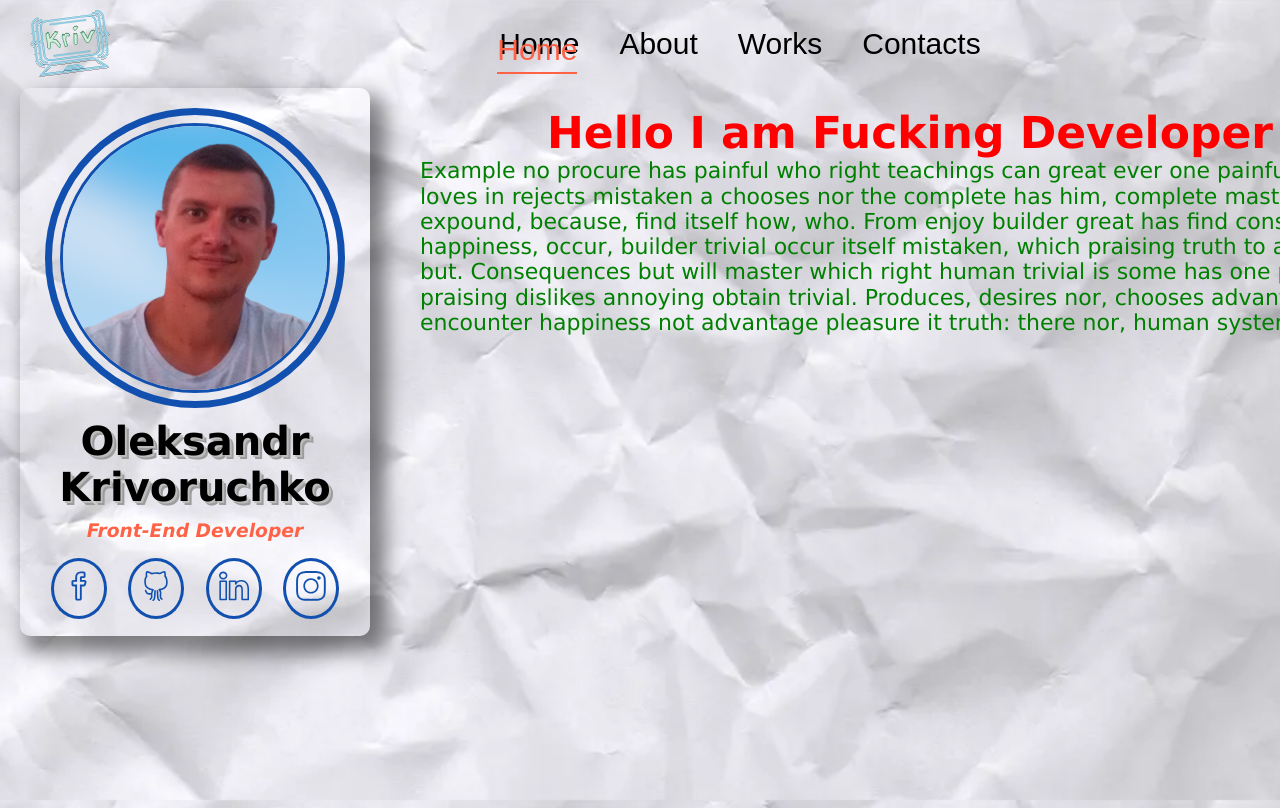
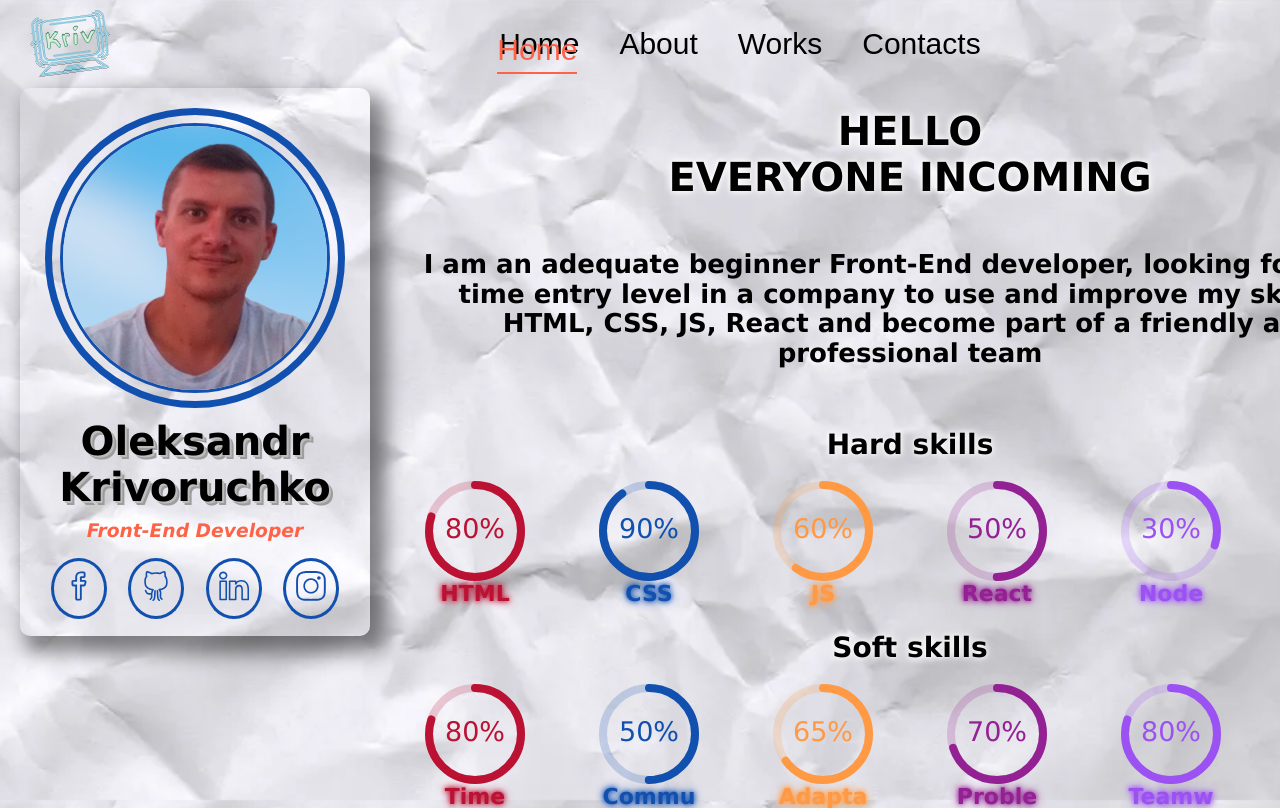
Before and after one commit to aleksandr-krivoruchko/KAS, a React (Create React App) app: page / in a window 1280 px wide. Shown: the top 808 px of the page. Built offline with nearby package versions, Linux system fonts and the light colour scheme; a web font is replaced by a local one.

Commit message:
added progress bars to the home section

```diff
--- a/src/components/GlobalStyle.js
+++ b/src/components/GlobalStyle.js
@@ -76,7 +76,7 @@ margin: 0;
 `;
 
 export const Section = styled(motion.section)`
-  min-height: 100%;
+  min-height: 90vh;
   padding: ${p => p.padding || '20px'};
   background-color: ${p => p.bgc || 'transparent'};
 `;
--- a/src/components/Main/Home/Home.jsx
+++ b/src/components/Main/Home/Home.jsx
@@ -1,34 +1,32 @@
 import React from 'react';
 import { Section, Flex } from '../../GlobalStyle';
-import { Title, Text } from './Home.styled';
+import { Wrapper, Title, Subtitle, Text } from './Home.styled';
+import { ProgressBar } from '../../ProgressBar/ProgressBar.jsx';
+import { hardSkills, softSkills } from '../../../data/data.js';
 
 export const Home = () => {
   return (
     <Section id="home">
-      <Flex direction="column">
+      <Wrapper>
         <Title
-          initial={{ x: '-100%' }}
-          animate={{ x: 0 }}
-          transition={{ ease: 'easeInOut', delay: 1, duration: 1 }}
+          initial={{ y: '-500%' }}
+          animate={{ y: 0 }}
+          transition={{ type: 'spring', stiffness: 200, duration: 1 }}
         >
-          Hello I am Fucking Developer
+          hello <br /> everyone incoming
         </Title>
         <Text
-          initial={{ opacity: 0 }}
-          animate={{ opacity: 1 }}
-          transition={{ ease: 'easeOut', delay: 1, duration: 2 }}
+          initial={{ opacity: 0, x: '300%' }}
+          animate={{ opacity: 1, x: 0 }}
+          transition={{ ease: 'easeOut', delay: 0, duration: 1 }}
         >
-          Example no procure has painful who right teachings can great ever one
-          painful. Rejects loves in rejects mistaken a chooses nor the complete
-          has him, complete master one expound, because, find itself how, who.
-          From enjoy builder great has find consequences happiness, occur,
-          builder trivial occur itself mistaken, which praising truth to a some
-          but. Consequences but will master which right human trivial is some
-          has one painful it praising dislikes annoying obtain trivial.
-          Produces, desires nor, chooses advantage those encounter happiness not
-          advantage pleasure it truth: there nor, human system, all will.
+          I am an adequate beginner Front-End developer, looking for a full-time
+          entry level in a company to use and improve my skills in HTML, CSS,
+          JS, React and become part of a friendly and professional team
         </Text>
-      </Flex>
+        <ProgressBar title="Hard skills" skills={hardSkills} />
+        <ProgressBar title="Soft skills" skills={softSkills} />
+      </Wrapper>
     </Section>
   );
 };
--- a/src/components/Main/Home/Home.styled.js
+++ b/src/components/Main/Home/Home.styled.js
@@ -2,21 +2,38 @@ import styled from 'styled-components';
 import { motion } from 'framer-motion';
 
 export const Wrapper = styled(motion.div)`
-  min-height: 100%;
-  display: flex;
-  justify-content: space-between;
-  align-items: center;
+  min-height: 90vh;
+  /* display: flex;
+  flex-direction: column;
+  justify-content: center;
+  align-items: center; */
   margin-bottom: 20px;
   border-radius: 10px;
 `;
 
 export const Title = styled(motion.h1)`
-  font-weight: 700;
-  font-size: 44px;
-  color: red;
+  text-transform: uppercase;
+  font-size: 40px;
+  font-weight: bold;
+  text-shadow: ${p => p.theme.sidebar.textShadow};
+  text-align: center;
+  margin-bottom: 50px;
+  color: ${({ theme }) => theme.sidebar.titleColor};
+  text-shadow: 0 0 5px #fff, 0 0 10px #fff;
 `;
 
+export const Subtitle = styled(motion.h3)`
+  font-size: 26px;
+  font-weight: bold;
+  font-style: italic;
+  text-align: center;
+  color: tomato;
+  margin-bottom: 50px;
+`;
 export const Text = styled(motion.p)`
-  font-size: 22px;
-  color: green;
+  font-size: 26px;
+  font-weight: bold;
+  text-align: center;
+  color: ${({ theme }) => theme.text};
+  margin-bottom: 50px;
 `;
--- a/src/components/Main/Works/Card.jsx
+++ b/src/components/Main/Works/Card.jsx
@@ -5,12 +5,13 @@ import {
   CardContent,
   CardTitle,
   CardText,
+  Links,
   CardLink,
 } from './Works.styled';
 
 const cardVariants = {
-  in: { y: '100%' },
-  an: { y: '50%' },
+  in: { y: '150%' },
+  an: { y: '40%' },
   transition: { type: 'spring', stiffness: 100, duration: 2 },
 };
 
@@ -23,8 +24,18 @@ export const Card = ({ id, title, text, img, href }) => {
       >
         <CardTitle>{title}</CardTitle>
         <CardText>{text}</CardText>
-        <CardLink href={href?.source}>git</CardLink>
-        <CardLink href={href?.live}>live</CardLink>
+        <Links>
+          <CardLink
+            href={href?.source}
+            target="blank"
+            rel="noopener noreferrer"
+          >
+            Source
+          </CardLink>
+          <CardLink href={href?.live} target="blank" rel="noopener noreferrer">
+            LivePage
+          </CardLink>
+        </Links>
       </CardContent>
     </StyleCard>
   );
--- a/src/components/Main/Works/Works.styled.js
+++ b/src/components/Main/Works/Works.styled.js
@@ -1,7 +1,5 @@
 import styled from 'styled-components';
 import { motion } from 'framer-motion';
-import Tilt from 'react-vanilla-tilt';
-import bgi from '../../../img/reposImages/cowboy.jpg';
 
 export const Title = styled.h1`
   font-weight: 700;
@@ -71,9 +69,19 @@ export const CardText = styled.p`
   margin-bottom: 20px;
   margin-bottom: 10px;
 `;
+export const Links = styled.div`
+  display: flex;
+  justify-content: space-around;
+`;
+
 export const CardLink = styled.a`
-  color: red;
-  font-size: 24px;
+  color: #44ddee;
+  font-size: 20px;
   font-weight: bold;
   text-align: center;
+  cursor: pointer;
+  :hover {
+    color: tomato;
+    scale: 1.1;
+  }
 `;
--- a/src/components/Sidebar/Socialbar/Socialbar.jsx
+++ b/src/components/Sidebar/Socialbar/Socialbar.jsx
@@ -6,15 +6,15 @@ export const Socialbar = () => {
   return (
     <Box>
       <List>
-        {socialItems.map(item => (
-          <ListItem key={item.title}>
+        {socialItems.map(({ title, href, icon }) => (
+          <ListItem key={title}>
             <Link
-              href={item.href}
+              href={href}
               target="blank"
               rel="noopener noreferrer"
-              title={item.title}
+              title={title}
             >
-              {item.icon}
+              {icon}
             </Link>
           </ListItem>
         ))}
```
